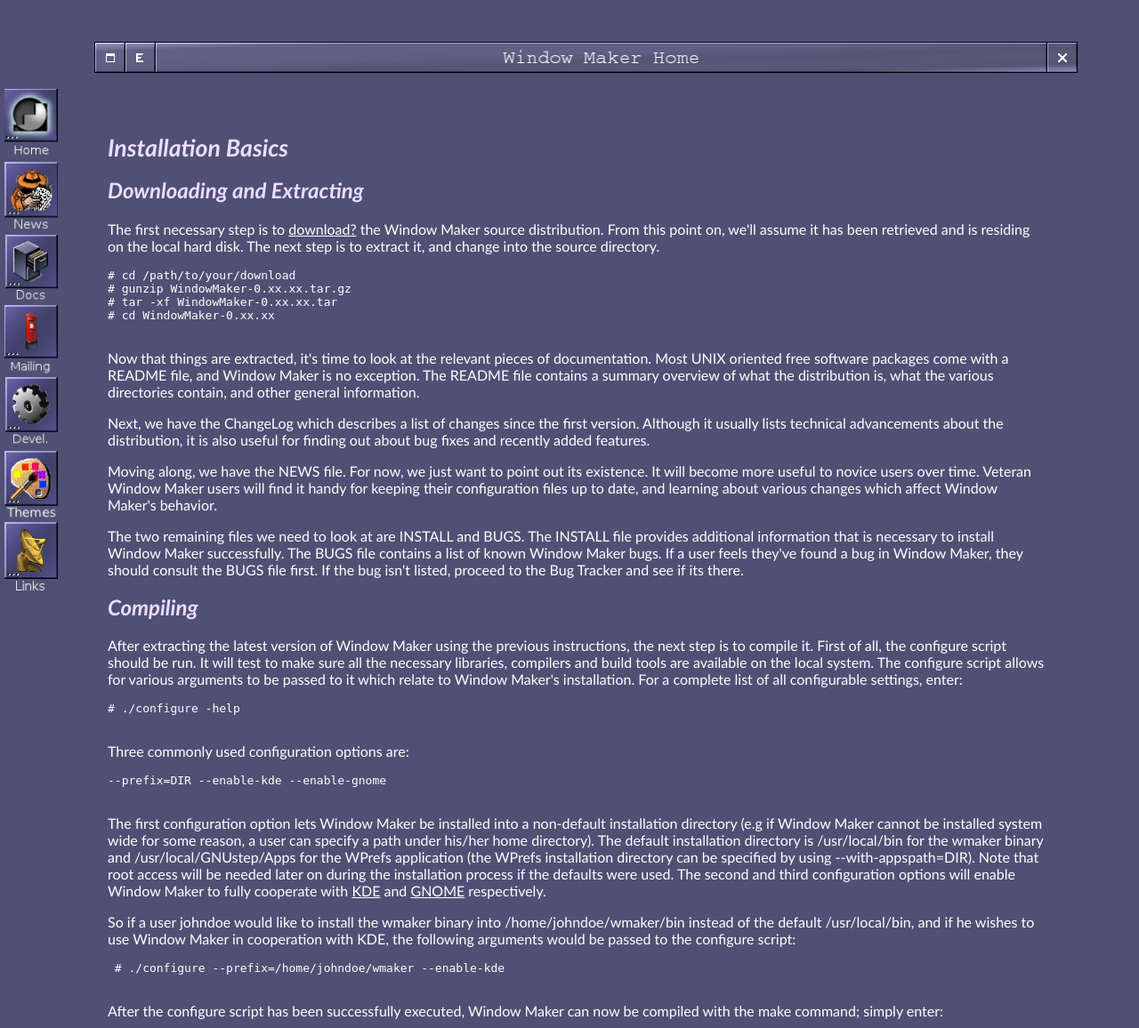
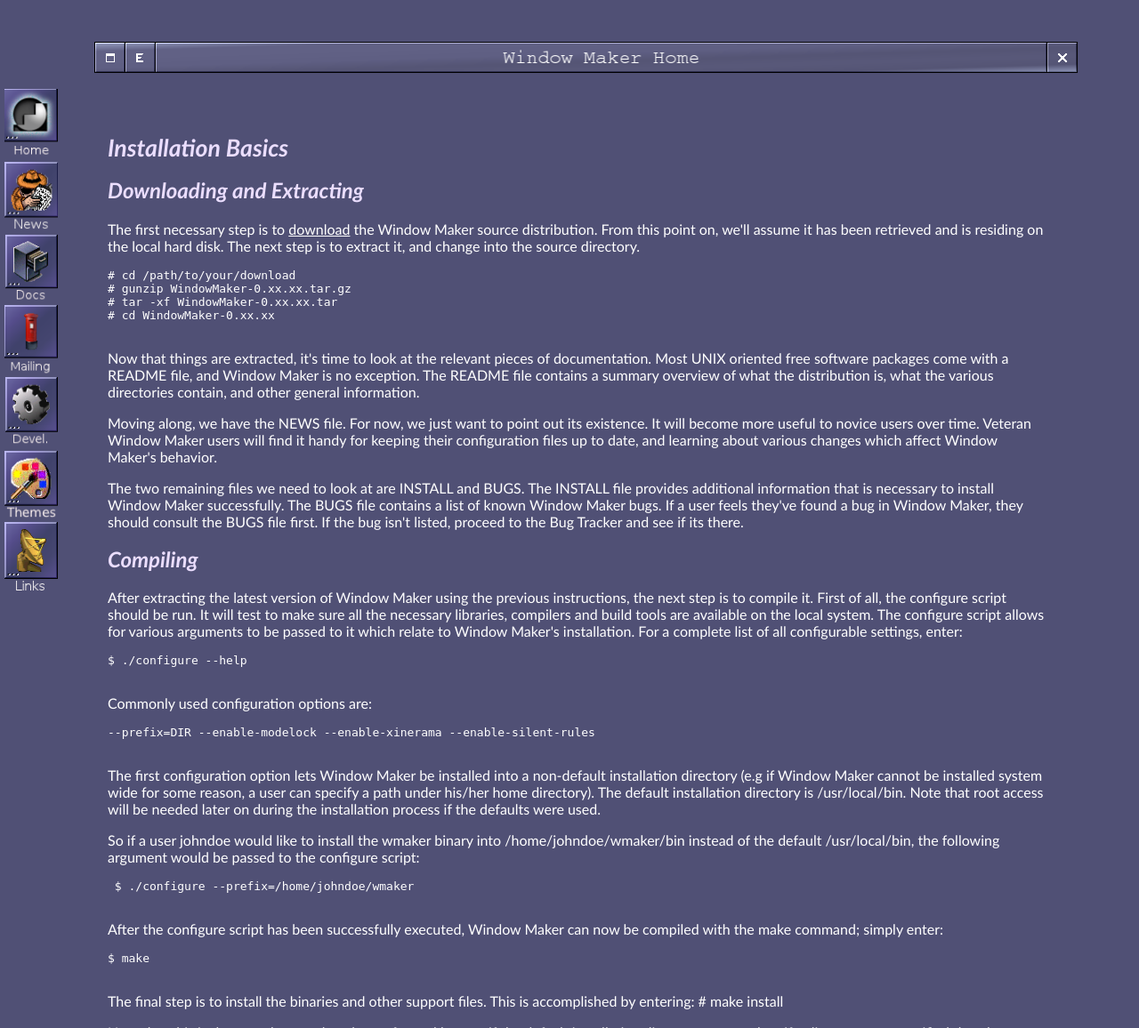
Before and after one commit to window-maker/dockapps, a PHP site: page /installation.php in a window 1280 px wide. Shown: the whole page at 89% size. Run offline with PHP 8.4, Linux system fonts and the light colour scheme.

Commit message:
Update installation.php

```diff
--- a/installation.php
+++ b/installation.php
@@ -22,8 +22,8 @@
 
           <h2>Downloading and Extracting</h2>
 
-          <p>The first necessary step is to <span class="newWikiWord"><a title="Not found. Click to create this page." href=
-          "/download.edit">download?</a></span> the Window Maker source distribution. From this point on, we'll assume it has
+          <p>The first necessary step is to <a href="http://windowmaker.org/pub/source/release/WindowMaker-0.95.2.tar.gz">download</a>
+	  the Window Maker source distribution. From this point on, we'll assume it has
           been retrieved and is residing on the local hard disk. The next step is to extract it, and change into the source
           directory.</p>
           <pre>
@@ -37,10 +37,6 @@
           <p>Now that things are extracted, it's time to look at the relevant pieces of documentation. Most UNIX oriented free
           software packages come with a README file, and Window Maker is no exception. The README file contains a summary
           overview of what the distribution is, what the various directories contain, and other general information.</p>
-
-          <p>Next, we have the ChangeLog which describes a list of changes since the first version. Although it usually lists
-          technical advancements about the distribution, it is also useful for finding out about bug fixes and recently added
-          features.</p>
 
           <p>Moving along, we have the NEWS file. For now, we just want to point out its existence. It will become more useful to
           novice users over time. Veteran Window Maker users will find it handy for keeping their configuration files up to date,
@@ -58,41 +54,36 @@
           build tools are available on the local system. The configure script allows for various arguments to be passed to it
           which relate to Window Maker's installation. For a complete list of all configurable settings, enter:</p>
           <pre>
-<code># ./configure -help
+<code>$ ./configure --help
 </code>
 </pre>
 
-          <p>Three commonly used configuration options are:</p>
+          <p>Commonly used configuration options are:</p>
           <pre>
-<code>--prefix=DIR --enable-kde --enable-gnome
+<code>--prefix=DIR --enable-modelock --enable-xinerama --enable-silent-rules
 </code>
 </pre>
 
           <p>The first configuration option lets Window Maker be installed into a non-default installation directory (e.g if
           Window Maker cannot be installed system wide for some reason, a user can specify a path under his/her home directory).
-          The default installation directory is /usr/local/bin for the wmaker binary and /usr/local/GNUstep/Apps for the WPrefs
-          application (the WPrefs installation directory can be specified by using --with-appspath=DIR). Note that root access
-          will be needed later on during the installation process if the defaults were used. The second and third configuration
-          options will enable Window Maker to fully cooperate with <a href="http://kde.org">KDE</a> and <a href=
-          "http://gnome.org">GNOME</a> respectively.</p>
+          The default installation directory is /usr/local/bin. Note that root access
+          will be needed later on during the installation process if the defaults were used.</p>
 
           <p>So if a user johndoe would like to install the wmaker binary into /home/johndoe/wmaker/bin instead of the default
-          /usr/local/bin, and if he wishes to use Window Maker in cooperation with KDE, the following arguments would be passed
-          to the configure script:</p>
+          /usr/local/bin, the following argument would be passed to the configure script:</p>
           <pre>
-<code> # ./configure --prefix=/home/johndoe/wmaker --enable-kde
+<code> $ ./configure --prefix=/home/johndoe/wmaker
 </code>
 </pre>
 
           <p>After the configure script has been successfully executed, Window Maker can now be compiled with the make command;
           simply enter:</p>
           <pre>
-<code># make
+<code>$ make
 </code>
 </pre>
 
-          <p>Now is a good time to get a drink while the compilation takes place. Providing the compilation goes well, the final
-          step is to install the binaries and other support files. This is accomplished by entering: # make install</p>
+          <p>The final step is to install the binaries and other support files. This is accomplished by entering: # make install</p>
 
           <p>Note that this is the step that needs to be performed by root if the default installation directory was used, or if
           a directory was specified that the running user cannot write to. If the installing user has root access, they should
@@ -105,11 +96,16 @@
 
           <p>This script copies the default Window Maker configuration to your user's home directory and sets Window Maker as the
           default window manager. It is recommended to create ~/GNUstep before executing the script.</p>
+
+	<p> You can also edit your ~/.xinitrc to load your newly installed Window Maker using the line
+	<code> exec /usr/local/bin/wmaker</code>.</p>
+	<br><br><br>
         </td>
       </tr>
     </table>
 
   <?php include("footer.php"); ?>
 
+
 </body>
 </html>
```
